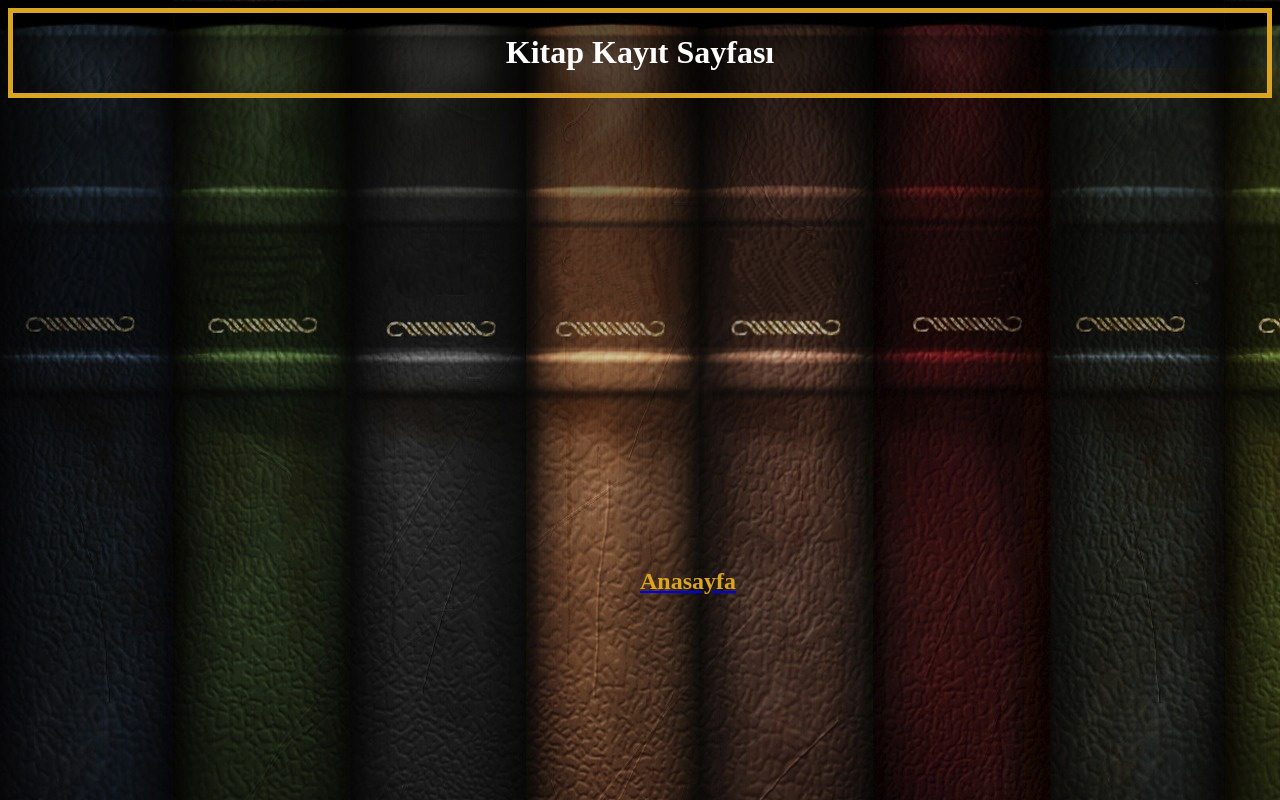
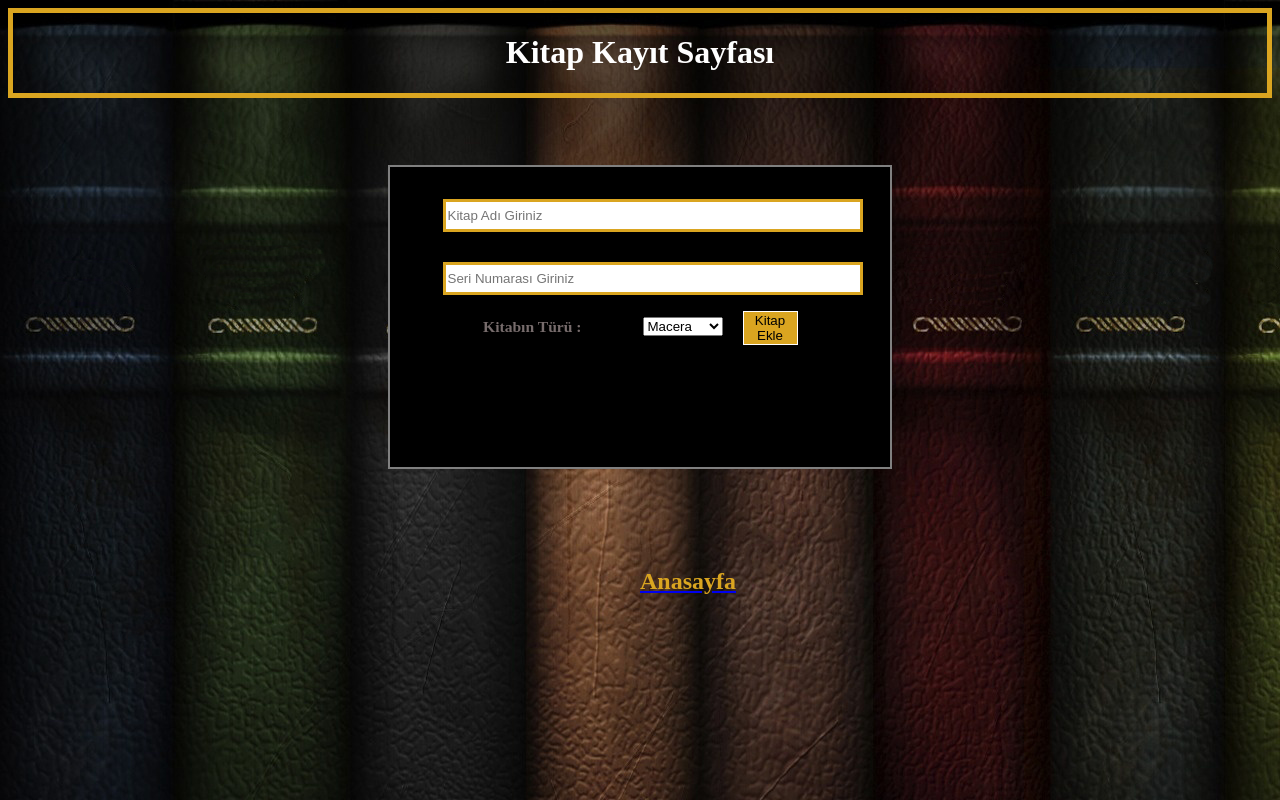
Before and after one commit to muhammedaydin/Proje-Taslak, a plain HTML site: page kitapkayit.html in a window 1280 px wide. Shown: the top 800 px of the page. Drawn offline with Linux system fonts and the light colour scheme.

Commit message:
Düzenlemeler ve Eklemeler Yapıldı
Her sayfaya eklemeler yapıldı.
Konumlandırmalarda bozulmalar vardı düzeltildi.

```diff
--- a/css/arama.css
+++ b/css/arama.css
@@ -10,3 +10,24 @@ h2{
     top: 450px;
 
 }
+
+input[type=text] {
+    width: 500px;
+    height: 25px;
+    border: 3px solid goldenrod;
+    margin: auto;
+}
+
+.ara  {
+       position: relative;
+       margin: auto;
+       left: 450px;
+
+}
+
+.list{
+position: relative;
+left:495px;
+bottom:44px;
+
+}
--- a/css/kitap_kaydi.css
+++ b/css/kitap_kaydi.css
@@ -10,3 +10,61 @@ h2{
     top: 450px;
 
 }
+
+
+.KitapAdiBorder{
+    border: 2px solid gray;
+    width: 500px;
+    height: 300px;
+    margin: auto;
+    background-color: black;
+    opacity: 0,7;
+
+    }
+
+    input[type=text] {
+        width: 410px;
+        height: 25px;
+        border: 3px solid goldenrod;
+        margin: auto;
+    }
+
+    .kitapadiyeri  {
+        position: relative;
+        margin: auto;
+        bottom: 270px;
+        right:170px ;
+        width: 55px;
+    }
+
+    .serinumarasi  {
+        position: relative;
+        margin: auto;
+        bottom: 240px;
+        right:170px ;
+        width: 55px;
+    }
+
+    .kitapturutasarim{
+        position: relative;
+        margin: auto;
+        bottom: 240px;
+        left:30px ;
+        width: 55px;
+    }
+    h3{
+        color: rgb(119, 108, 108);
+        position: relative;
+        margin: auto;
+        bottom: 220px;
+        left: 475px;
+    }
+    button[type=submit] {
+        background-color: goldenrod;
+        color: black;
+        border: 1px solid white;
+    }
+    .butontasarim{
+    position: relative;margin: auto;
+    left: 100px;
+    bottom: 25px;
--- a/css/proje.css
+++ b/css/proje.css
@@ -31,6 +31,6 @@ h3 {
 .list {
 	position: relative;
 	bottom:50px;
-	left: 10px;
+	left: 950px;
 	width: 200px;
 }
--- a/kitapkayit.html
+++ b/kitapkayit.html
@@ -1,16 +1,53 @@
 <!DOCTYPE html>
 
-<html lang= " tr ">
+<html>
+		<meta http-equiv="Content-Type" content="text/html; charset=UTF-8"/>
 
 	<head>
 		<title> Kitap Kaydı </title>
 			<link rel="stylesheet" type="text/css" href="css/kitap_kaydi.css" />
 	</head>
 
-	<body background="image/kitaparkaplan.jpg">
+	<body background="image/arama.jpg">
 
 		<div class="secim"> <h1> <center>Kitap Kayıt Sayfası</center> </h1> </div>
-		<a href="proje.html"> <h2> Anasayfa </h2> </a>
+		<a href="index.html"> <h2> Anasayfa </h2> </a>
+
+		<div class="KitapAdiBorder" >   </div>
+
+<div class="kitapadiyeri">
+<input type="text" placeholder="Kitap Adı Giriniz">
+
+</div>
+
+<div class="serinumarasi">
+		<input type="text" placeholder="Seri Numarası Giriniz">
+
+		</div>
+
+<form>
+
+<h3> <small> Kitabın Türü : </small> </h3>
+
+<div class="kitapturutasarim">
+<select name="kitapturu">
+<option value="Macera"> Macera </option>
+<option value="Korku"> Korku </option>
+<option value="Dini"> Dini </option>
+<option value="Hikaye"> Hikaye </option>
+<option value="Masal"> Masal </option>
+<option value="Roman"> Roman </option>
+<option value="Siir"> Şiir </option>
+<option value="Arastirma"> Araştırma </option>
+
+</select>
+
+<div class="butontasarim">
+<button type="submit"> Kitap Ekle </button>
+
+</div>
+</form>
+</div>
 
 	</body>
 
```
Also changed, not shown: arama.html (+12 -4 lines), index.html (+9 -4 lines), image/icon_search.png (added), image/kitaparkaplan.jpg (deleted).
